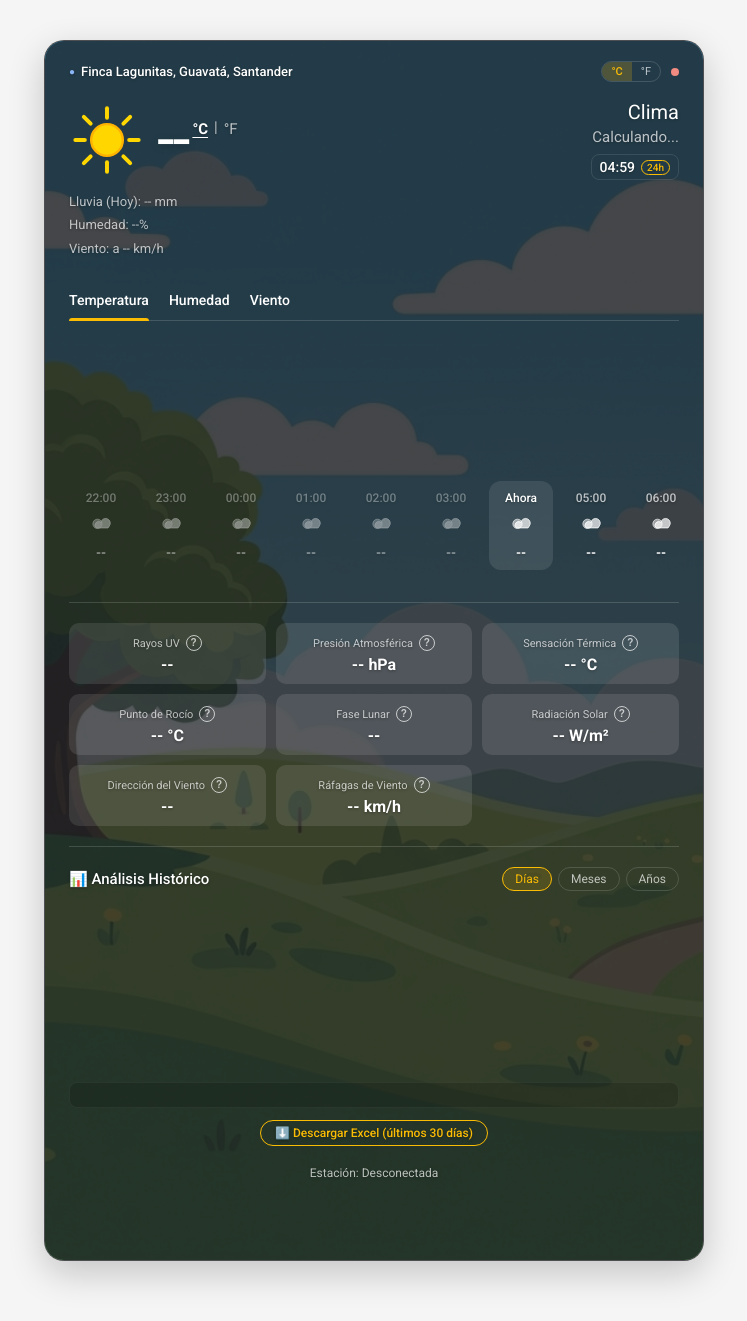
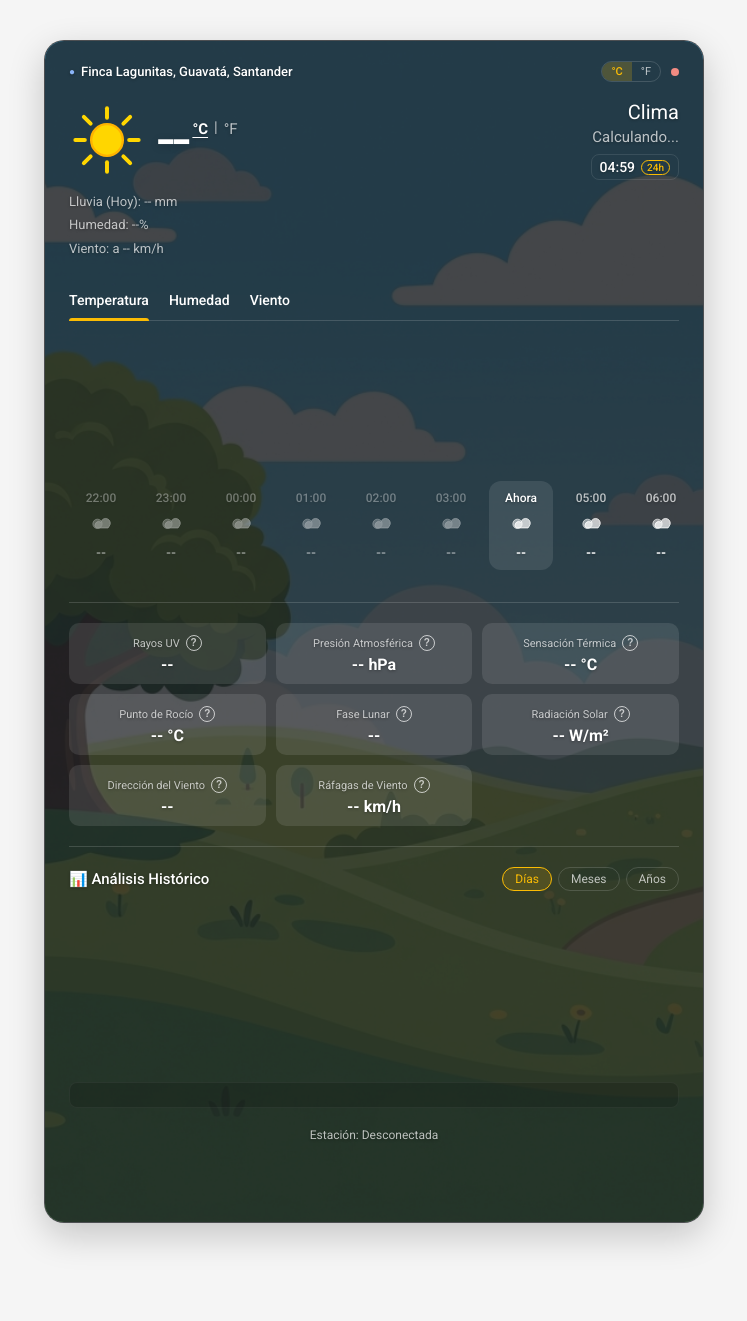
Before and after one commit to cristianyesidmquiroga-tech/Sistema_Clima, a Flask app: page / in a window 1280 px wide. Shown: the whole page, without its empty margins (266-1013 px from the left). After the commit the page ends 1247 px from the top, so only its background shows below. Run offline with Flask 3, Linux system fonts and the light colour scheme; data that the repository does not hold is empty.

Commit message:
fix: quita boton de descargar Excel de la pagina
El reporte semanal automatico por correo ya cubre esa necesidad; el
endpoint /api/exportar sigue activo (lo usa el servicio reporter).

```diff
--- a/app/static/css/style.css
+++ b/app/static/css/style.css
@@ -535,22 +535,6 @@ body {
 }
 .gw-history-chart-container { width: 100%; height: 160px; }
 
-.gw-fecha-btn {
-  background: transparent;
-  border: 1px solid var(--tab-accent);
-  color: var(--tab-accent);
-  font-size: 12px;
-  font-family: inherit;
-  font-weight: 500;
-  padding: 5px 14px;
-  border-radius: 20px;
-  cursor: pointer;
-  transition: all 0.2s;
-}
-.gw-fecha-btn:hover { background: rgba(251,188,4,0.15); }
-.gw-export-row { margin-top: 12px; text-align: center; }
-.gw-export-row a.gw-fecha-btn { display: inline-block; text-decoration: none; }
-
 .gw-history-analysis {
   font-size: 13px;
   color: var(--text-primary);
--- a/app/templates/index.html
+++ b/app/templates/index.html
@@ -201,10 +201,6 @@
       <div id="gwHistoryAnalysis" class="gw-history-analysis"></div>
     </section>
 
-    <div class="gw-export-row">
-      <a href="/api/exportar?dias=30" class="gw-fecha-btn" download>⬇️ Descargar Excel (últimos 30 días)</a>
-    </div>
-
     <footer class="gw-footer">
       <span id="gwStatusText">Estación: Conectando...</span>
     </footer>
```
